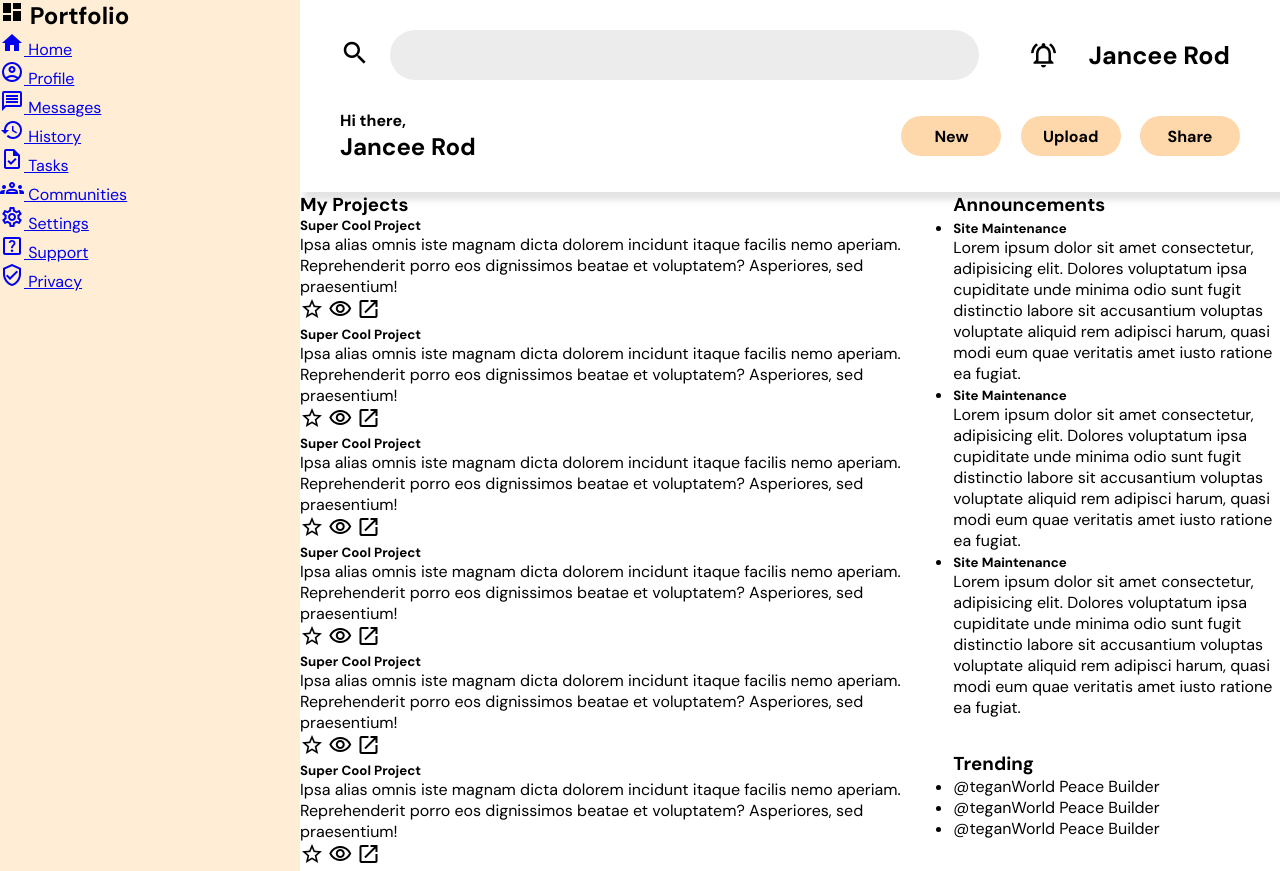
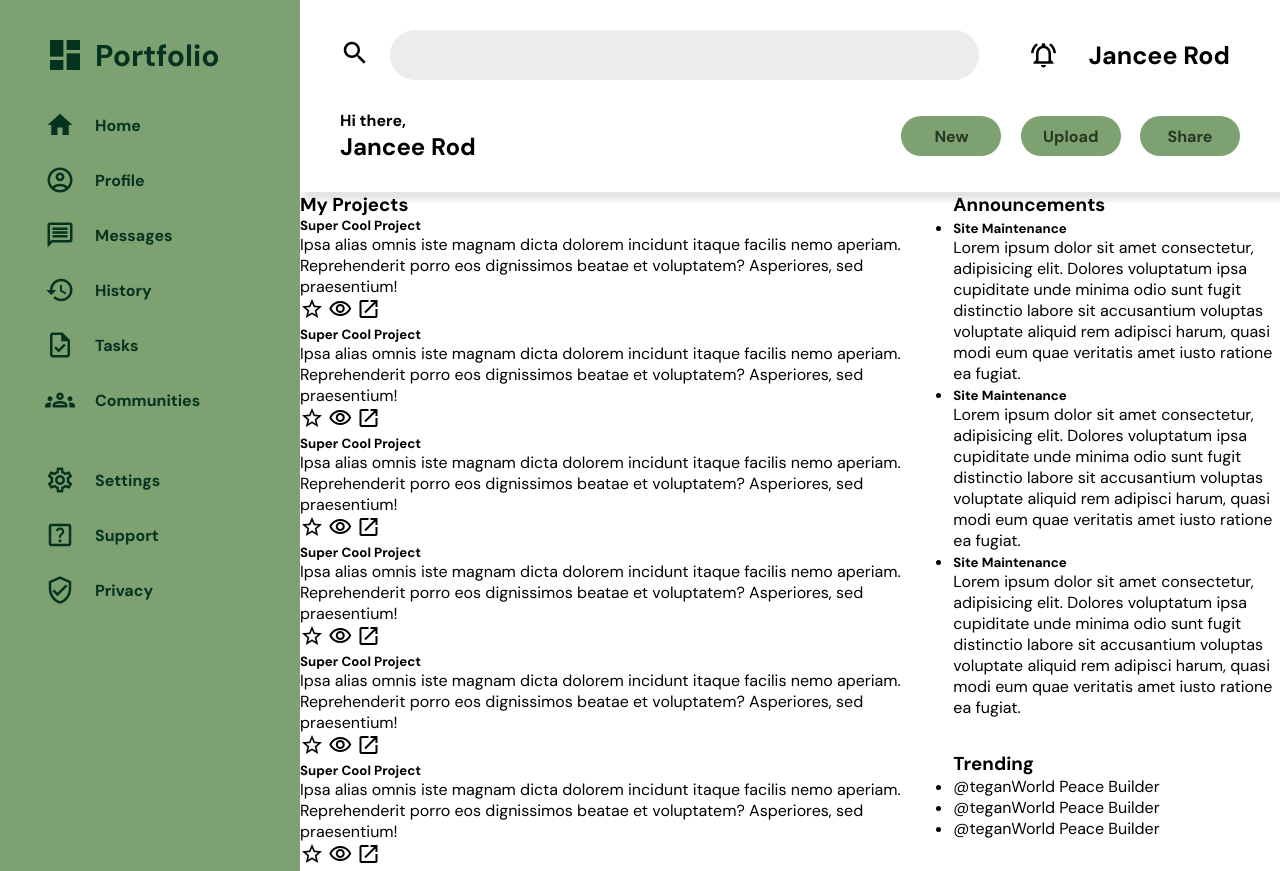
Before and after one commit to JanceeRod/dashboard, a plain HTML site: page index.html in a window 1280 px wide. Drawn offline with Linux system fonts and the light colour scheme.

Commit message:
side bar

```diff
--- a/style.css
+++ b/style.css
@@ -91,7 +91,7 @@ input {
 }
 
 .bottom button {
-    background-color: #fed7aa;
+    background-color: #7EA172;
     height: 40px;
     width: 100px;
     border-radius: 30px;
@@ -99,12 +99,58 @@ input {
     font-weight: bold;
     font-size: medium;
     font-family: "DM Sans", sans-serif;
+    color: #273822;
 }
 
 .sidebar {
-    background-color: #ffedd5;
+    background-color: #7EA172;
     grid-column: 1 / 2;
     grid-row: 1 / 3;
+    padding: 35px 30px 30px 45px;
+    display: flex;
+    flex-direction: column;
+    gap: 30px;
+}
+
+.sidebar-title span {
+    font-size: 40px;
+    margin-right: 10px;
+    color: #043320;
+}
+
+.sidebar-title {
+    font-size: 30px;
+    display: flex;
+    justify-content: flex-start;
+    align-items: center;
+    margin-bottom: 5px;
+    color: #043320;
+}
+
+.nav {
+    display: flex;
+    flex-direction: column;
+    gap: 25px;
+    margin-bottom: 20px;
+}
+
+.nav li {
+    list-style-type: none;
+    display: flex;
+    align-items: center;
+}
+
+.nav li a {
+    display: flex;
+    align-items: center;
+    gap: 20px;
+    text-decoration: none;
+    color: #043320;
+    font-weight: bold;
+}
+
+.nav li span {
+    font-size: 30px;
 }
 
 .content {
```
